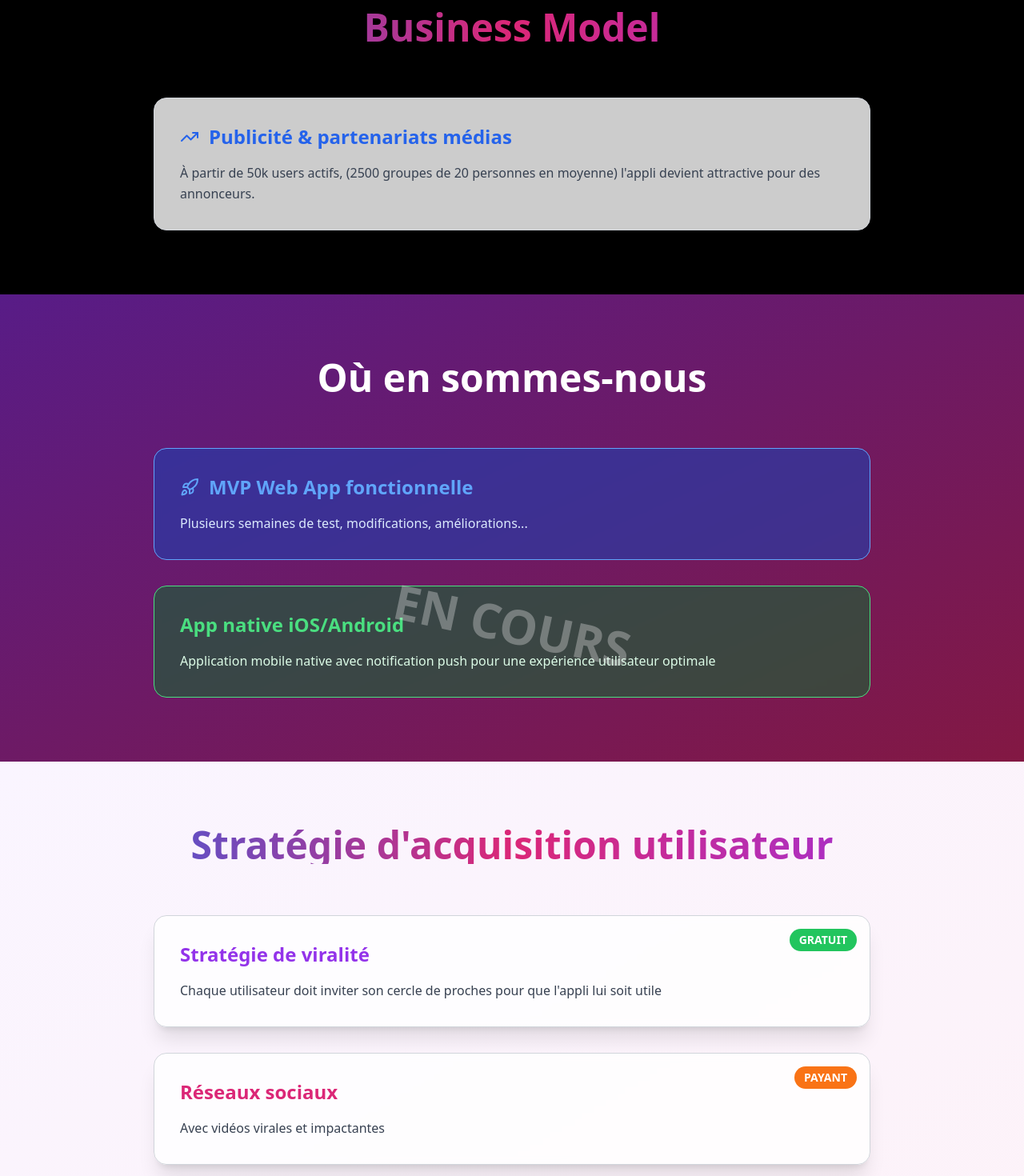
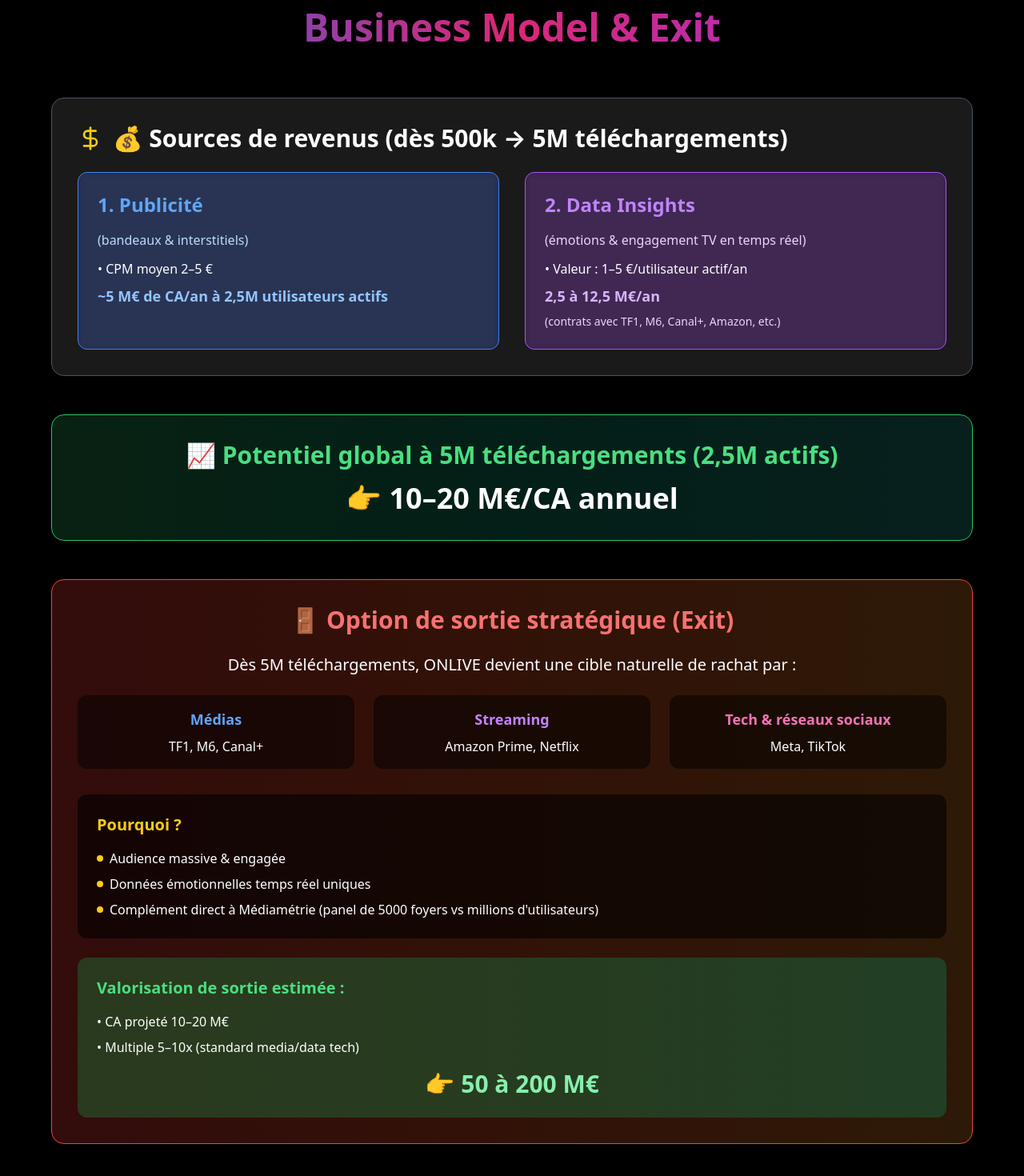
Before and after one commit to romainmannino/onlivepitch, a React (Vite) app: page / in a window 1280 px wide. Shown: the part 4640-6110 px from the top of the page at 80% size. Built offline with nearby package versions, Linux system fonts and the light colour scheme; no server answers.

Commit message:
Updated App.tsx

```diff
--- a/src/App.tsx
+++ b/src/App.tsx
@@ -520,18 +520,105 @@ function App() {
       <section id="business" className="py-20 px-4 relative overflow-hidden bg-black">
         <div className="max-w-7xl mx-auto">
           <h2 className="relative z-10 text-5xl font-bold text-center mb-16 bg-gradient-to-r from-blue-600 via-pink-600 to-purple-600 bg-clip-text text-transparent fade-in-up">
-            Business Model
+            Business Model & Exit
           </h2>
 
-          <div className="relative z-10 max-w-4xl mx-auto space-y-8">
-            <div className="bg-white/80 backdrop-blur-sm p-8 rounded-2xl border border-gray-300 shadow-xl fade-in-up stagger-1 hover-lift">
-              <h3 className="text-2xl font-bold text-blue-600 mb-4 flex items-center">
-                <TrendingUp className="w-6 h-6 mr-3" />
-                Publicité & partenariats médias
+          <div className="relative z-10 max-w-6xl mx-auto space-y-12">
+            {/* Sources de revenus */}
+            <div className="bg-white/10 backdrop-blur-sm p-8 rounded-2xl border border-gray-600 shadow-xl fade-in-up stagger-1 hover-lift">
+              <h3 className="text-3xl font-bold text-white mb-6 flex items-center">
+                <DollarSign className="w-8 h-8 mr-3 text-yellow-400" />
+                💰 Sources de revenus (dès 500k → 5M téléchargements)
               </h3>
-              <p className="text-gray-700 leading-relaxed">
-                À partir de 50k users actifs, (2500 groupes de 20 personnes en moyenne)
-                l'appli devient attractive pour des annonceurs.
+
+              <div className="grid md:grid-cols-2 gap-8">
+                {/* Publicité */}
+                <div className="bg-blue-900/40 backdrop-blur-sm border border-blue-500 p-6 rounded-xl fade-in-left stagger-2 hover-lift">
+                  <h4 className="text-2xl font-bold text-blue-400 mb-4">1. Publicité</h4>
+                  <p className="text-blue-200 mb-3">(bandeaux & interstitiels)</p>
+                  <div className="space-y-2 text-white">
+                    <p>• CPM moyen 2–5 €</p>
+                    <p className="text-lg font-semibold text-blue-300">~5 M€ de CA/an à 2,5M utilisateurs actifs</p>
+                  </div>
+                </div>
+
+                {/* Data Insights */}
+                <div className="bg-purple-900/40 backdrop-blur-sm border border-purple-500 p-6 rounded-xl fade-in-right stagger-3 hover-lift">
+                  <h4 className="text-2xl font-bold text-purple-400 mb-4">2. Data Insights</h4>
+                  <p className="text-purple-200 mb-3">(émotions & engagement TV en temps réel)</p>
+                  <div className="space-y-2 text-white">
+                    <p>• Valeur : 1–5 €/utilisateur actif/an</p>
+                    <p className="text-lg font-semibold text-purple-300">2,5 à 12,5 M€/an</p>
+                    <p className="text-sm text-purple-200">(contrats avec TF1, M6, Canal+, Amazon, etc.)</p>
+                  </div>
+                </div>
+              </div>
+            </div>
+
+            {/* Potentiel global */}
+            <div className="bg-gradient-to-r from-green-900/40 via-emerald-900/40 to-teal-900/40 backdrop-blur-sm border border-green-500 p-8 rounded-2xl text-center fade-in-up stagger-4 hover-lift">
+              <h3 className="text-3xl font-bold text-green-400 mb-4">📈 Potentiel global à 5M téléchargements (2,5M actifs)</h3>
+              <p className="text-4xl font-bold text-white">👉 10–20 M€/CA annuel</p>
+            </div>
+
+            {/* Exit Strategy */}
+            <div className="bg-gradient-to-r from-red-900/40 via-orange-900/40 to-yellow-900/40 backdrop-blur-sm border border-red-500 p-8 rounded-2xl fade-in-up stagger-5 hover-lift">
+              <h3 className="text-3xl font-bold text-red-400 mb-6 flex items-center justify-center">
+                🚪 Option de sortie stratégique (Exit)
+              </h3>
+
+              <p className="text-xl text-white mb-6 text-center">
+                Dès 5M téléchargements, ONLIVE devient une cible naturelle de rachat par :
+              </p>
+
+              <div className="grid md:grid-cols-3 gap-6 mb-8">
+                <div className="bg-black/50 p-4 rounded-xl text-center">
+                  <h4 className="text-lg font-bold text-blue-400 mb-2">Médias</h4>
+                  <p className="text-white">TF1, M6, Canal+</p>
+                </div>
+                <div className="bg-black/50 p-4 rounded-xl text-center">
+                  <h4 className="text-lg font-bold text-purple-400 mb-2">Streaming</h4>
+                  <p className="text-white">Amazon Prime, Netflix</p>
+                </div>
+                <div className="bg-black/50 p-4 rounded-xl text-center">
+                  <h4 className="text-lg font-bold text-pink-400 mb-2">Tech & réseaux sociaux</h4>
+                  <p className="text-white">Meta, TikTok</p>
+                </div>
+              </div>
+
+              <div className="bg-black/60 p-6 rounded-xl mb-6">
+                <h4 className="text-xl font-bold text-yellow-400 mb-4">Pourquoi ?</h4>
+                <ul className="space-y-2 text-white">
+                  <li className="flex items-start space-x-2">
+                    <div className="w-2 h-2 bg-yellow-400 rounded-full mt-2 flex-shrink-0"></div>
+                    <span>Audience massive & engagée</span>
+                  </li>
+                  <li className="flex items-start space-x-2">
+                    <div className="w-2 h-2 bg-yellow-400 rounded-full mt-2 flex-shrink-0"></div>
+                    <span>Données émotionnelles temps réel uniques</span>
+                  </li>
+                  <li className="flex items-start space-x-2">
+                    <div className="w-2 h-2 bg-yellow-400 rounded-full mt-2 flex-shrink-0"></div>
+                    <span>Complément direct à Médiamétrie (panel de 5000 foyers vs millions d'utilisateurs)</span>
+                  </li>
+                </ul>
+              </div>
+
+              <div className="bg-gradient-to-r from-green-600/30 to-emerald-600/30 p-6 rounded-xl">
+                <h4 className="text-xl font-bold text-green-400 mb-4">Valorisation de sortie estimée :</h4>
+                <div className="space-y-2 text-white mb-4">
+                  <p>• CA projeté 10–20 M€</p>
+                  <p>• Multiple 5–10x (standard media/data tech)</p>
+                </div>
+                <p className="text-3xl font-bold text-green-300 text-center">👉 50 à 200 M€</p>
+              </div>
+            </div>
+
+            {/* Accroche finale */}
+            <div className="bg-gradient-to-r from-blue-600/20 via-pink-600/20 to-purple-600/20 backdrop-blur-sm p-8 rounded-2xl border border-gray-500 text-center scale-in stagger-6 hover-lift">
+              <p className="text-2xl font-bold text-white leading-relaxed">
+                « ONLIVE = Médiamétrie 2.0 émotionnelle + WhatsApp TV social.<br />
+                Un business scalable, et une cible évidente de rachat stratégique dès 5M de téléchargements. »
               </p>
             </div>
 
```
